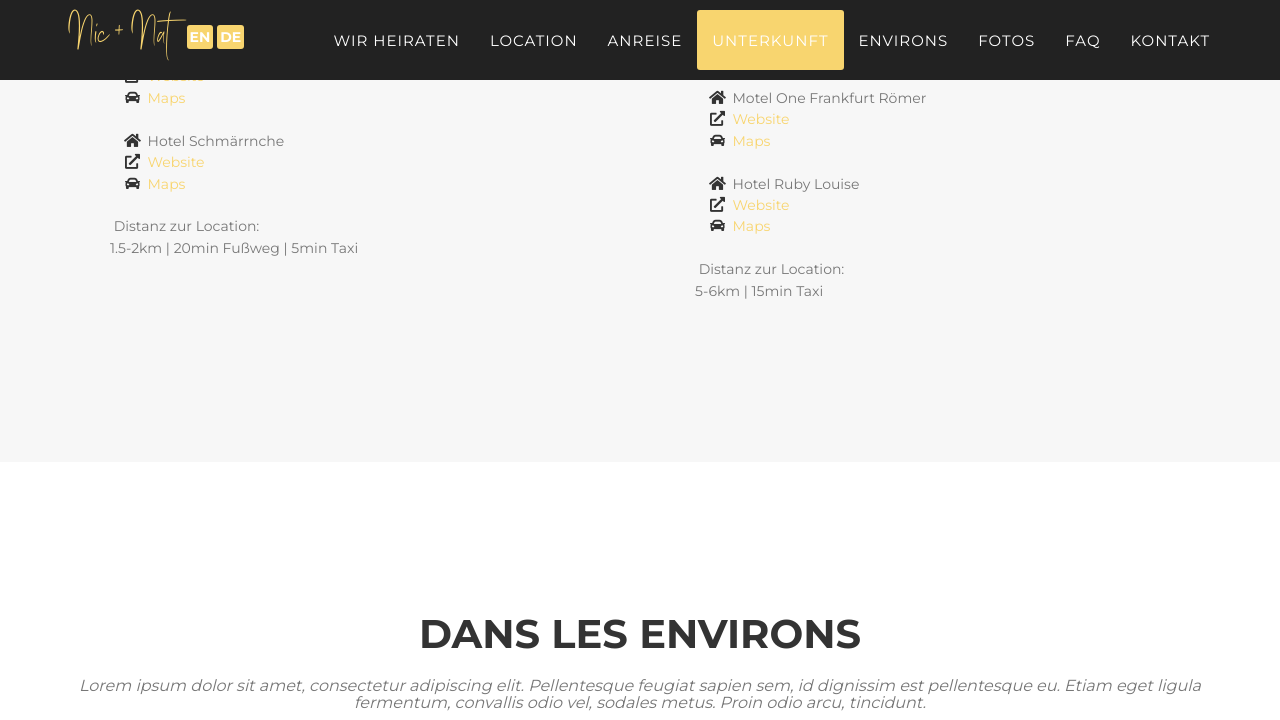
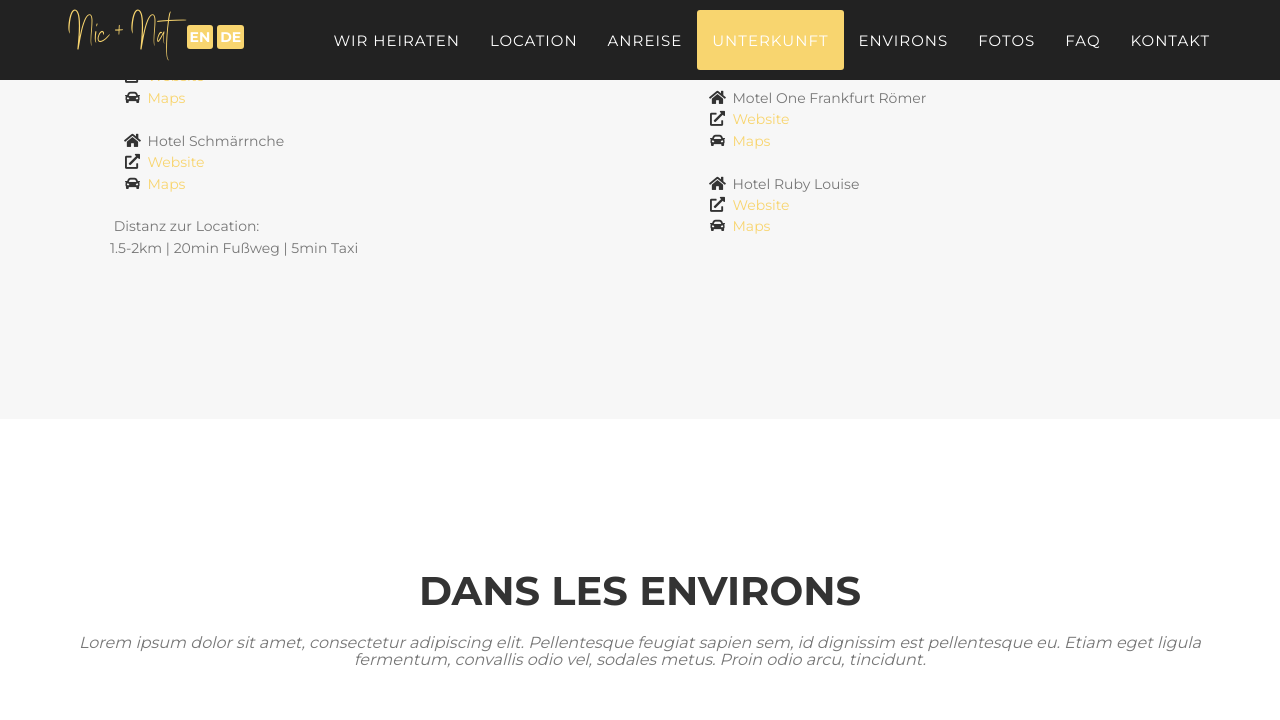
Before and after one commit to nic-nat/wedding, a Jekyll site: the page built from _fr_pages/index.html, in a window 1280 px wide and 900 px high, scrolled down 4132 px, cut to the strip 0-720 px from the top of the window. Built offline with Jekyll 4.4.1, drawn with Linux system fonts in a browser that asks for light colours; some web fonts are replaced.

Commit message:
Update stay.html

```diff
--- a/_includes/fr_data/stay.html
+++ b/_includes/fr_data/stay.html
@@ -66,7 +66,7 @@
                         Hotels im Zentrum von Frankfurt
                         <li><br></li>
                             </li>
-                            <span class="text-muted plist"> Distanz zur Location: 5-6km | 15min Taxi</span>
+                            <span class="text-muted plist">Distanz zur Location: 5-6km | 15min Taxi</span>
                             </li>
                         <li><br></li>
                         <ul class="fa-ul">
@@ -108,9 +108,6 @@
                             </li>
                             <li><br></li>
                         </ul>
-                        </li>
-                        <span class="text-muted plist"> Distanz zur Location:<br>5-6km | 15min Taxi</span>
-                        </li>
                 </ul>
             </div>
         </div>
```
